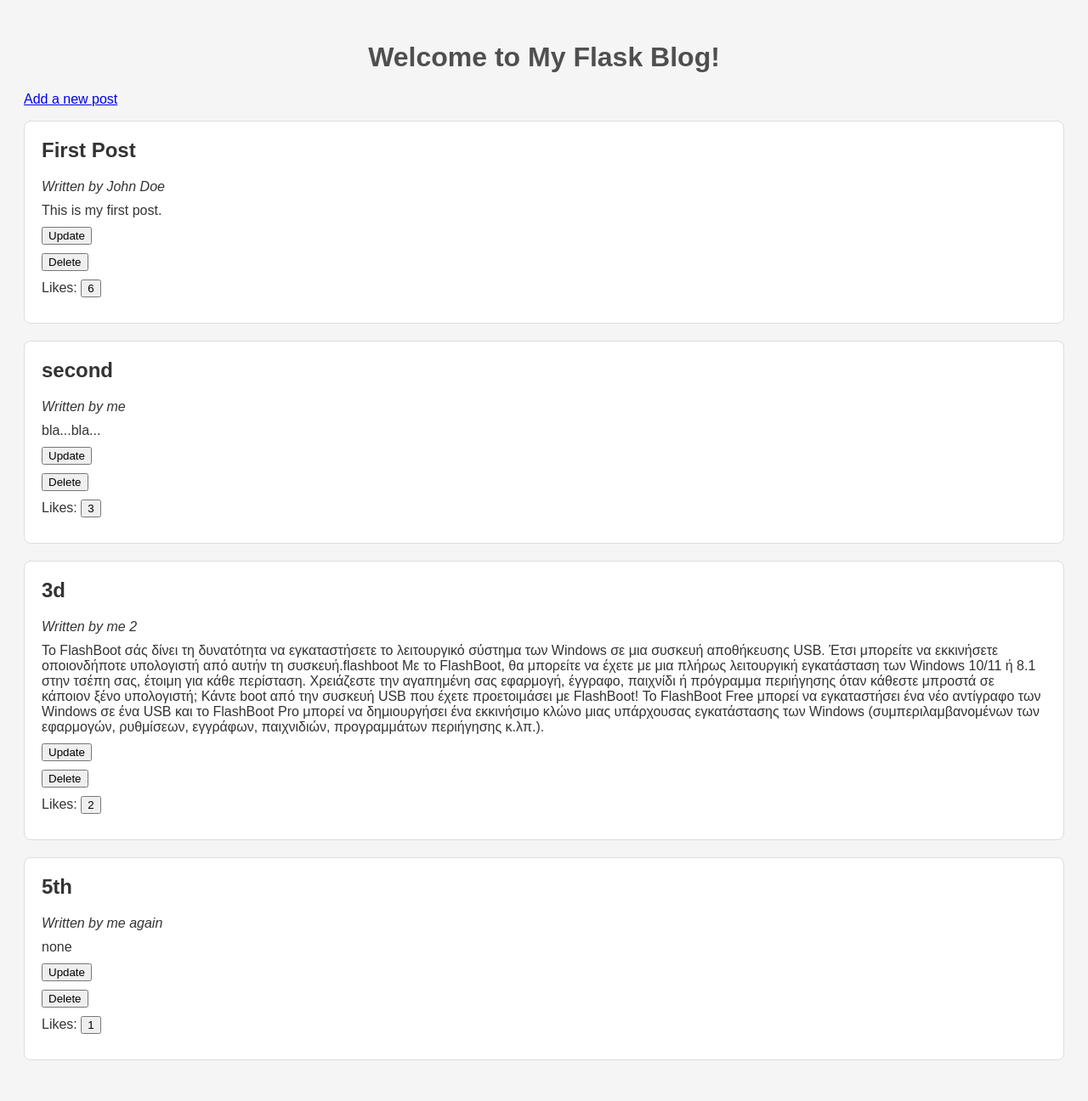
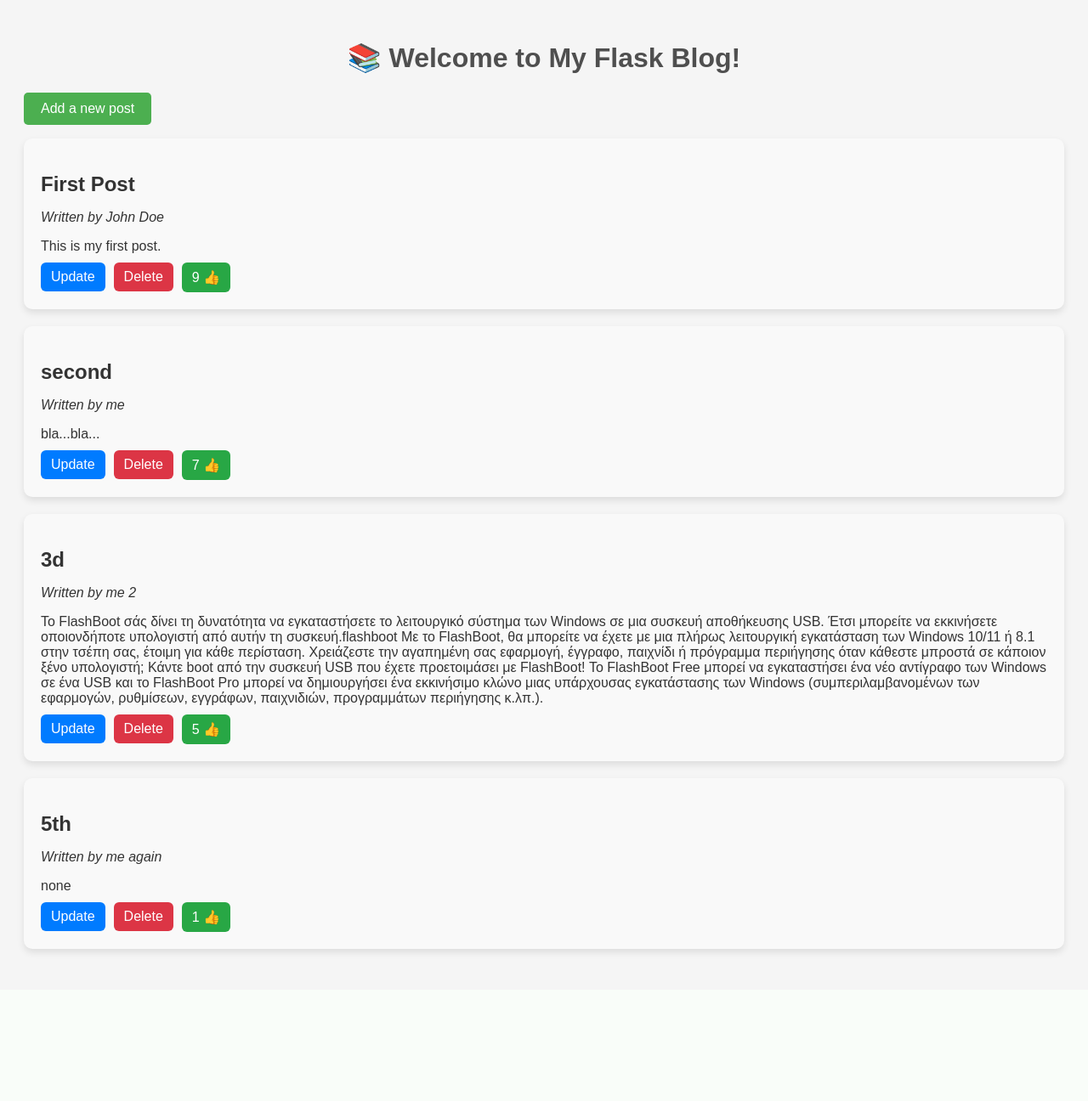
Before and after one commit to EcoG-One/Masterblog, a Flask app: page / in a window 1280 px wide. Shown: the whole page at 85% size. After the commit the page ends 1125 px from the top, so only its background shows below. Run offline with Flask 3, Linux system fonts and the light colour scheme.

Commit message:
improved CSS, debugging, changed text input type to textarea on templates

```diff
--- a/app.py
+++ b/app.py
@@ -45,9 +45,12 @@ def save_posts():
     Creates the posts list, from the values of the posts dictionary
     and saves it as JSON file.
     """
-    posts = list(posts_dict.values())
-    with open(file_path, "w") as json_file:
-        json.dump(posts, json_file, indent=4)
+    try:
+        posts = list(posts_dict.values())
+        with open(file_path, "w") as json_file:
+            json.dump(posts, json_file, indent=4)
+    except OSError as e:
+        return e
 
 
 def fetch_post_by_id(post_id):
--- a/static/style.css
+++ b/static/style.css
@@ -1,3 +1,4 @@
+/* General Styles */
 body {
     font-family: Arial, sans-serif;
     background-color: #F5F5F5;
@@ -10,18 +11,160 @@ h1 {
     color: #4F4F4F;
 }
 
+/* Post Container */
 .post {
-    background-color: #FFF;
-    border: 1px solid #DDD;
+    background: #f9f9f9;
     padding: 20px;
+    border-radius: 10px;
+    box-shadow: 0 4px 8px rgba(0, 0, 0, 0.1);
     margin-bottom: 20px;
-    border-radius: 8px;
 }
 
 .post h2 {
-    margin-top: 0;
+    margin-bottom: 5px;
 }
 
 .post p {
-    margin: 10px 0;
+    margin-bottom: 10px;
 }
+
+/* Post Action Buttons */
+.post-actions {
+    display: flex;
+    gap: 10px;
+    flex-wrap: wrap;
+}
+
+.post-actions form {
+    display: inline-block;
+}
+
+/* Button Styles */
+button {
+    padding: 8px 12px;
+    font-size: 16px;
+    border: none;
+    border-radius: 6px;
+    cursor: pointer;
+    transition: background 0.3s ease-in-out, transform 0.1s ease-in-out;
+}
+
+button:hover {
+    transform: scale(1.05);
+}
+
+/* Update Button */
+.update-btn {
+    background: #007bff;
+    color: white;
+}
+
+.update-btn:hover {
+    background: #0056b3;
+}
+
+/* Delete Button */
+.delete-btn {
+    background: #dc3545;
+    color: white;
+}
+
+.delete-btn:hover {
+    background: #b02a37;
+}
+
+/* Like Button */
+.like-btn {
+    background: #28a745;
+    color: white;
+    display: flex;
+    align-items: center;
+    gap: 6px;
+}
+
+.like-btn:hover {
+    background: #218838;
+}
+
+.like-btn:active {
+    transform: scale(0.95);
+}
+
+/* Add Post Button */
+.add-post-button {
+    padding: 10px 20px;
+    background-color: #4CAF50; /* Green */
+    color: white;
+    font-size: 16px;
+    text-align: center;
+    text-decoration: none; /* Remove underline */
+    border-radius: 5px;
+    display: inline-block;
+    transition: background-color 0.3s ease;
+}
+
+.add-post-button:hover {
+    background-color: #45a049; /* Darker green */
+}
+
+/* Post Form */
+form.post-form {
+    max-width: 500px;
+    margin: 20px auto;
+    padding: 20px;
+    background: #f9f9f9;
+    border-radius: 12px;
+    box-shadow: 0 4px 10px rgba(0, 0, 0, 0.1);
+}
+
+form.post-form label {
+    display: block;
+    font-weight: bold;
+    margin-bottom: 6px;
+    color: #333;
+}
+
+form.post-form input[type="text"],
+form.post-form textarea {
+    width: 100%;
+    padding: 10px;
+    margin-bottom: 12px;
+    border: 1px solid #ccc;
+    border-radius: 6px;
+    font-size: 16px;
+    transition: border 0.3s ease-in-out;
+    box-sizing: border-box;
+}
+
+form.post-form input[type="text"]:focus,
+form.post-form textarea:focus {
+    border-color: #007bff;
+    outline: none;
+}
+
+form.post-form textarea {
+    height: 120px;
+    resize: vertical;
+}
+
+form.post-form button {
+    display: block;
+    width: 100%;
+    padding: 12px;
+    background: #007bff;
+    color: white;
+    font-size: 16px;
+    border: none;
+    border-radius: 6px;
+    cursor: pointer;
+    transition: background 0.3s ease-in-out;
+}
+
+form.post-form button:hover {
+    background: #0056b3;
+}
+
+/* Like Button Enhancement */
+button#likes::after {
+    content: " 👍";
+}
--- a/templates/index.html
+++ b/templates/index.html
@@ -3,30 +3,33 @@
 <head>
     <meta charset="UTF-8">
     <meta name="viewport" content="width=device-width, initial-scale=1.0">
-    <title>My Flask Blog</title>
+    <title>📚 My Flask Blog</title>
     <link rel="stylesheet" href="{{ url_for('static', filename='style.css') }}">
 </head>
 <body>
-    <h1>Welcome to My Flask Blog!</h1>
-    <p><a href="{{ url_for('add') }}">Add a new post</a></p>
+    <h1>📚 Welcome to My Flask Blog!</h1>
+    <p><a href="{{ url_for('add') }}" class="add-post-button">Add a new post</a></p>
     {% for post in posts %}
         <div class="post">
-            <h2>{{post["title"]}}</h2>
-            <p><em>Written by {{post["author"]}}</em></p>
-            <p>{{post["content"]}}</p>
-            <p><form action="/update/{{post['id']}}">
-                <input type="submit" value="Update" />
-               </form>
-            <p><form action="/delete/{{post['id']}}">
-                <input type="submit" value="Delete" />
-               </form>
-            </p>
-             <p><form action="/like/{{post['id']}}">
-                <label for="likes">Likes:</label>
-                <input type="submit" id="likes" value={{ post['likes'] }} />
-               </form>
-            </p>
+            <h2>{{ post["title"] }}</h2>
+            <p><em>Written by {{ post["author"] }}</em></p>
+            <p>{{ post["content"] }}</p>
+
+            <div class="post-actions">
+                <form action="/update/{{ post['id'] }}">
+                    <button type="submit" class="update-btn">Update</button>
+                </form>
+
+                <form action="/delete/{{ post['id'] }}" onsubmit="return confirm('Are you sure you want to delete this post?');">
+                    <button type="submit" class="delete-btn">Delete</button>
+                </form>
+
+                <form action="/like/{{ post['id'] }}">
+                    <button type="submit" class="like-btn">{{ post['likes'] }} 👍</button>
+                </form>
+            </div>
         </div>
+
     {% endfor %}
 </body>
 </html>
```
Also changed, not shown: data/blogs.json (+3 -3 lines), templates/add.html (+16 -9 lines), templates/update.html (+11 -5 lines).
